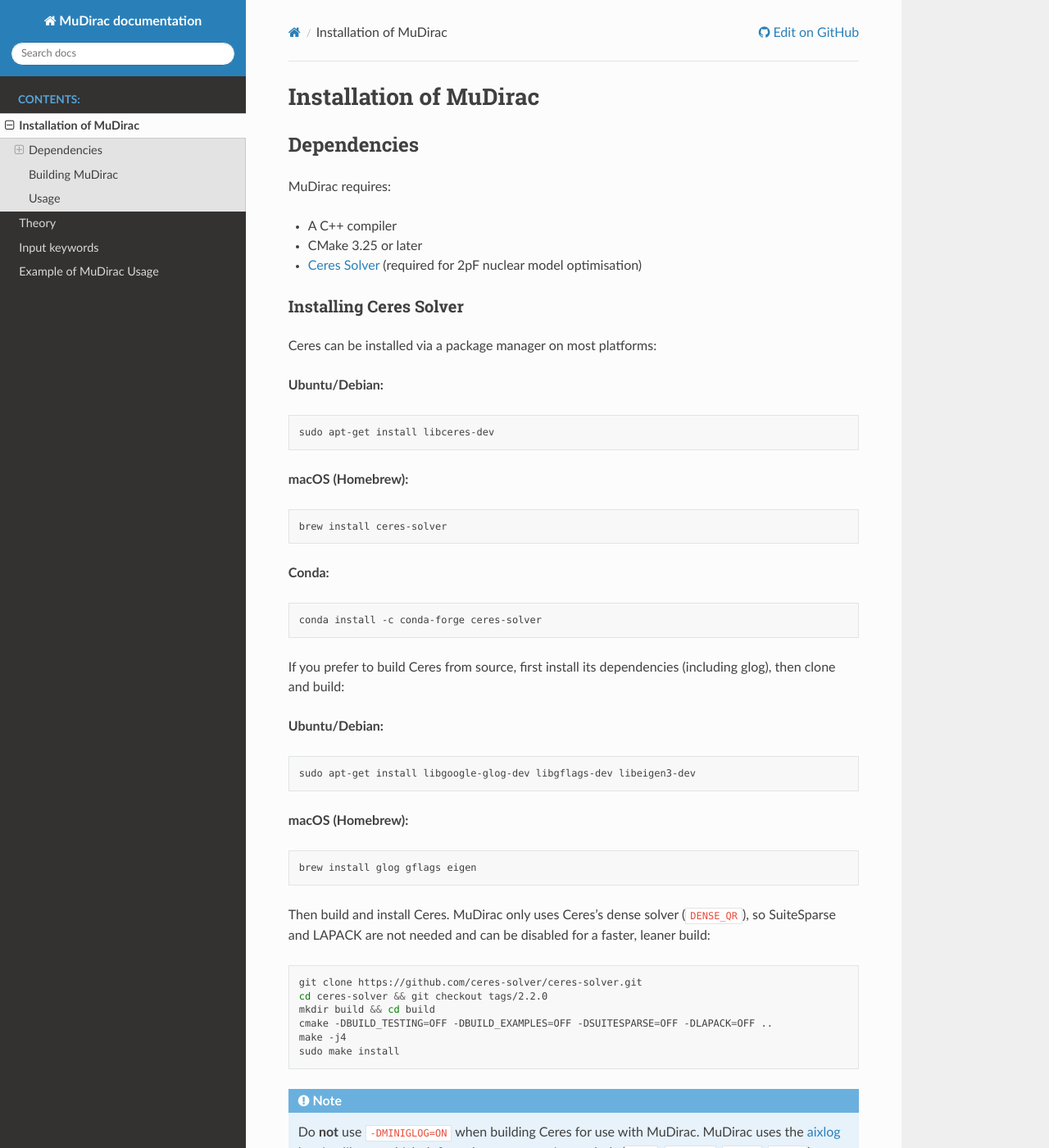
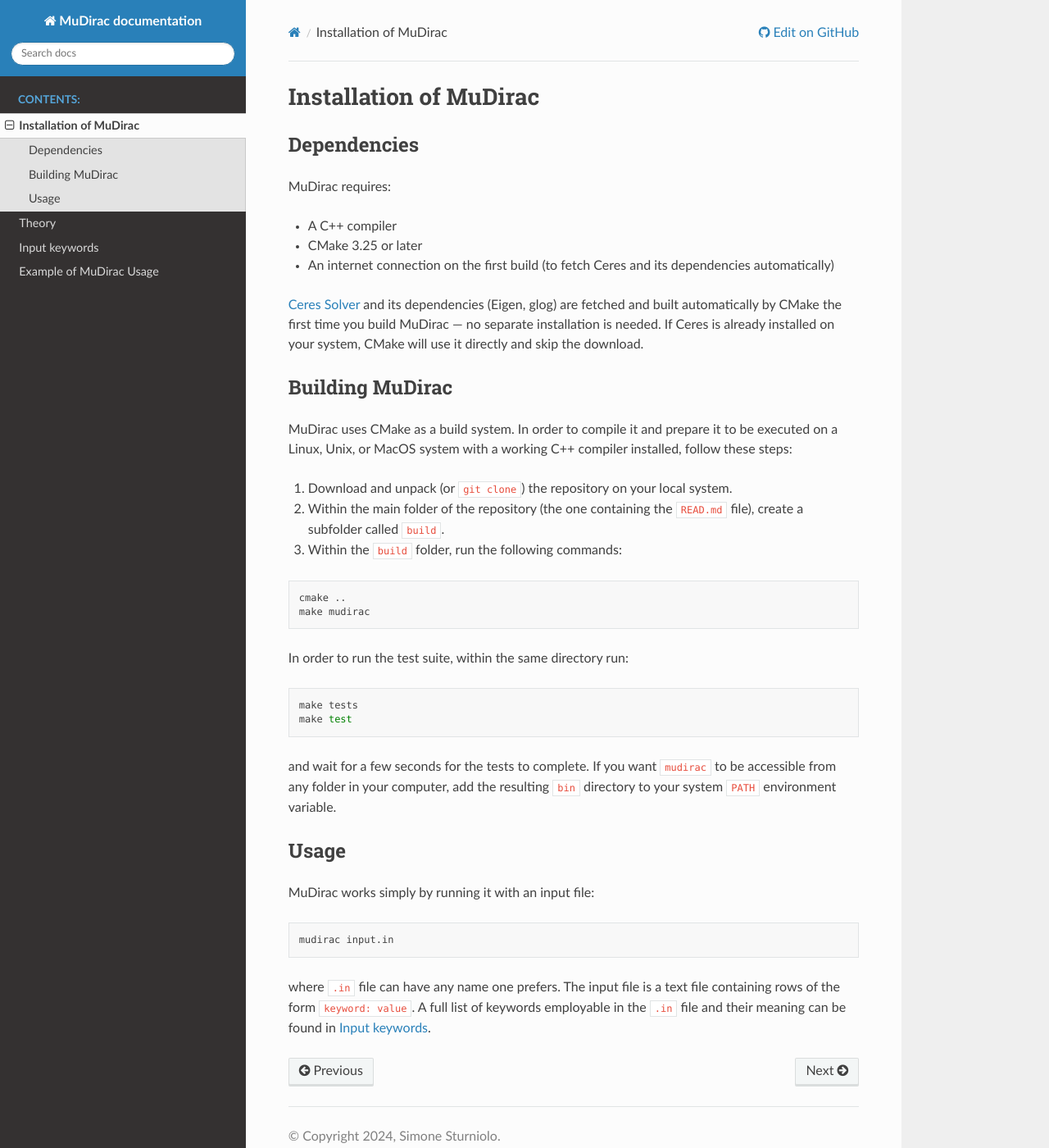
Before and after one commit to muon-spectroscopy-computational-project/mudirac, a Sphinx documentation site: the page built from docs/source/installation.rst, in a window 1280 px wide and 1400 px high. Shown: the whole window at 82% size. Built offline with Sphinx 7.4.7 and the Read the Docs theme 3.1.0, drawn with Linux system fonts in a browser that asks for light colours; some of the changed text lies outside the part shown.

Commit message:
installing ceres and dependencies from cmake

```diff
--- a/docs/source/installation.rst
+++ b/docs/source/installation.rst
@@ -8,59 +8,9 @@
 
 * A C++ compiler
 * CMake 3.25 or later
-* `Ceres Solver <http://ceres-solver.org/>`_ (required for 2pF nuclear model optimisation)
+* An internet connection on the first build (to fetch Ceres and its dependencies automatically)
 
-Installing Ceres Solver
-~~~~~~~~~~~~~~~~~~~~~~~~
-
-Ceres can be installed via a package manager on most platforms:
-
-**Ubuntu/Debian:**
-
-.. code-block:: bash
-
-   sudo apt-get install libceres-dev
-
-**macOS (Homebrew):**
-
-.. code-block:: bash
-
-   brew install ceres-solver
-
-**Conda:**
-
-.. code-block:: bash
-
-   conda install -c conda-forge ceres-solver
-
-If you prefer to build Ceres from source, first install its dependencies (including glog), then clone and build:
-
-**Ubuntu/Debian:**
-
-.. code-block:: bash
-
-   sudo apt-get install libgoogle-glog-dev libgflags-dev libeigen3-dev
-
-**macOS (Homebrew):**
-
-.. code-block:: bash
-
-   brew install glog gflags eigen
-
-Then build and install Ceres. MuDirac only uses Ceres's dense solver (``DENSE_QR``), so SuiteSparse and LAPACK are not needed and can be disabled for a faster, leaner build:
-
-.. code-block:: bash
-
-   git clone https://github.com/ceres-solver/ceres-solver.git
-   cd ceres-solver && git checkout tags/2.2.0
-   mkdir build && cd build
-   cmake -DBUILD_TESTING=OFF -DBUILD_EXAMPLES=OFF -DSUITESPARSE=OFF -DLAPACK=OFF ..
-   make -j4
-   sudo make install
-
-.. note::
-
-   Do **not** use :literal:`-DMINIGLOG=ON` when building Ceres for use with MuDirac. MuDirac uses the `aixlog <https://github.com/badaix/aixlog>`_ logging library, which defines the same severity symbols (``INFO``, ``WARNING``, ``ERROR``, ``FATAL``) as Ceres's miniglog substitute. Using miniglog will cause a compilation error due to this conflict. Always build Ceres with the full glog library.
+`Ceres Solver <http://ceres-solver.org/>`_ and its dependencies (Eigen, glog) are fetched and built automatically by CMake the first time you build MuDirac — no separate installation is needed. If Ceres is already installed on your system, CMake will use it directly and skip the download.
 
 Building MuDirac
 -----------------
```
Also changed, not shown: 2 other files.
